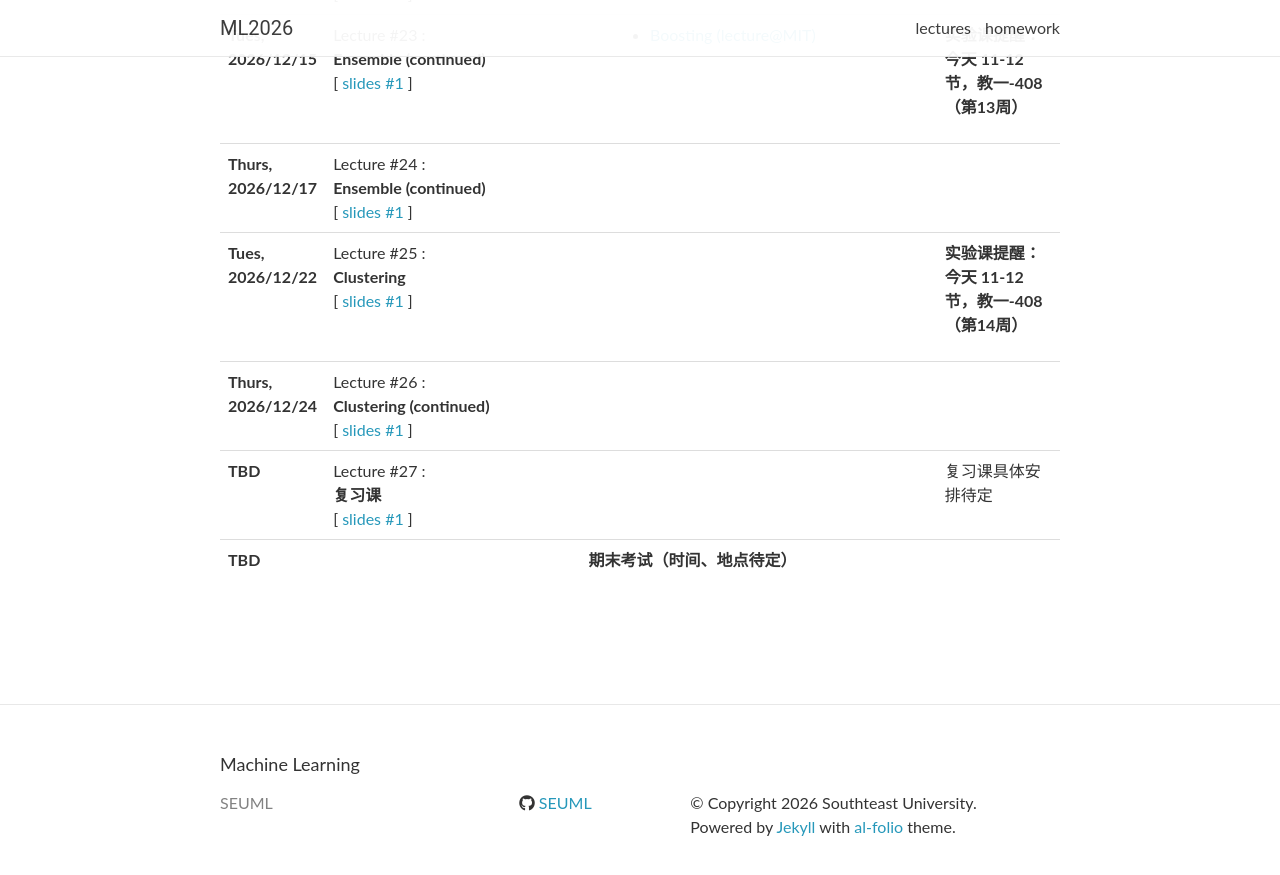
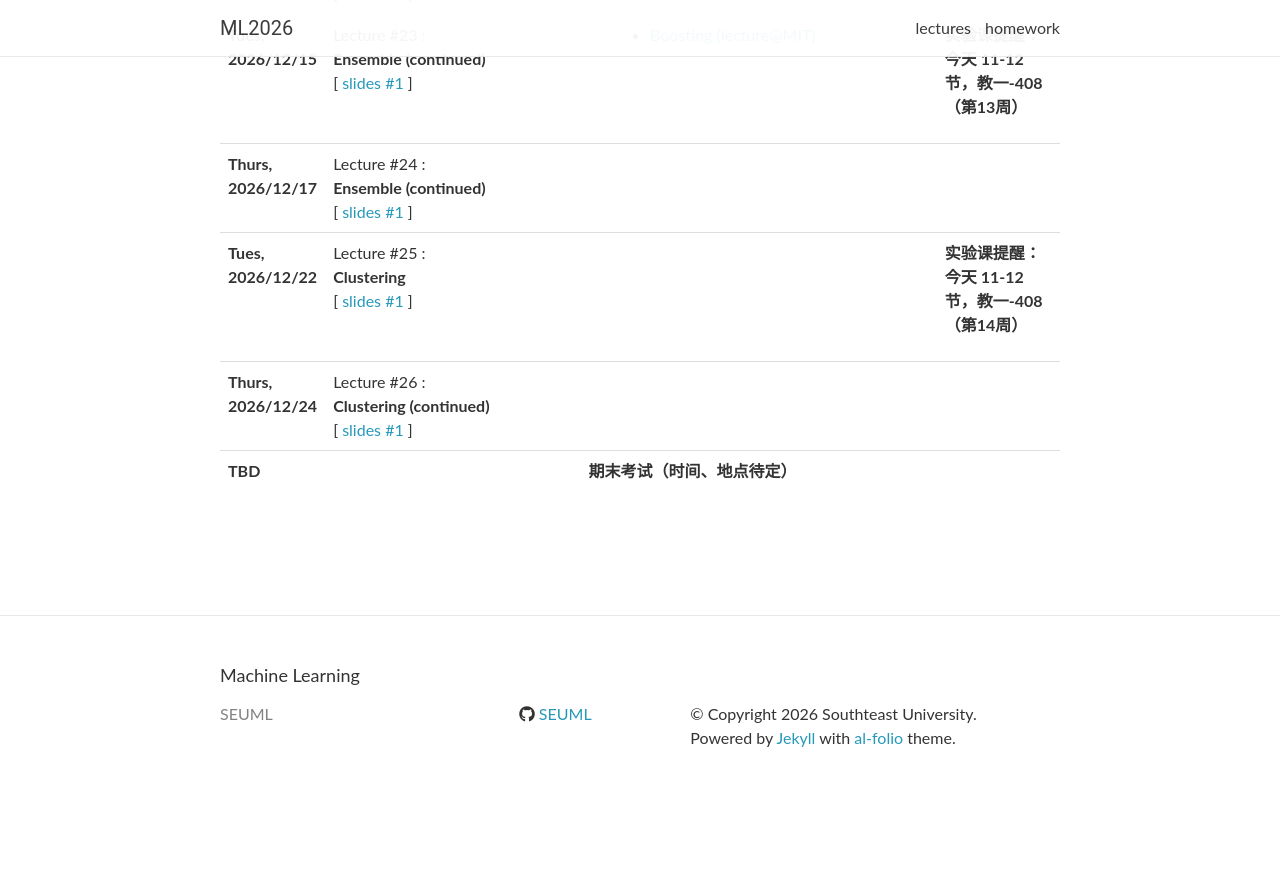
Before and after one commit to SEUML/ml-autumn-2026, a Jekyll site: the page built from _pages/lectures.md, in a window 1280 px wide and 900 px high, scrolled down 2611 px. Shown: the top 875 px of the window. Built offline with Jekyll 4.4.1, drawn with Linux system fonts in a browser that asks for light colours; nearby versions of some CDN libraries; comment, search, counter and statistics services are not loaded; after the commit the page ends 3422 px from its top, so only the background shows below that.

Commit message:
Remove the review lecture from the schedule
Remove the TBD review lecture entry and its slide link from the lecture schedule.

```diff
--- a/_data/lectures.yml
+++ b/_data/lectures.yml
@@ -208,14 +208,6 @@
 
 - date: TBD
   title: >
-    <strong> 复习课 </strong>
-  slides: "../assets/slides/lecture13.pdf"
-  readings:
-  logistics: 复习课具体安排待定
-
-
-- date: TBD
-  title: >
     <strong>期末考试（时间、地点待定）</strong>
 
 # - date: Thurs, 2026/12/25
```
